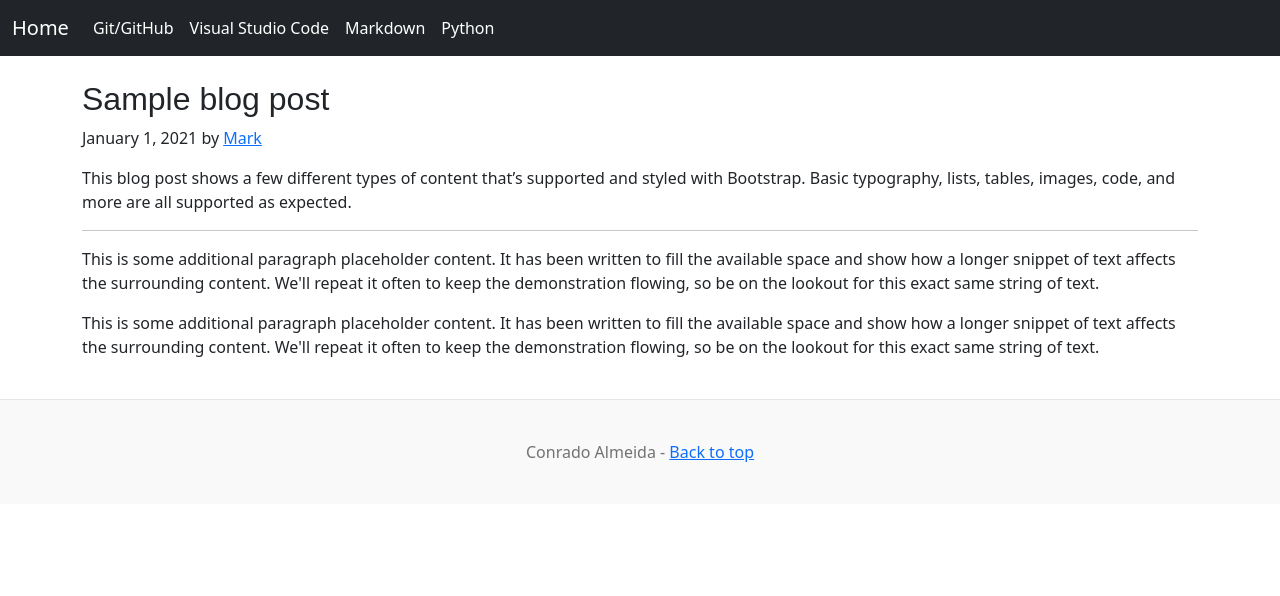
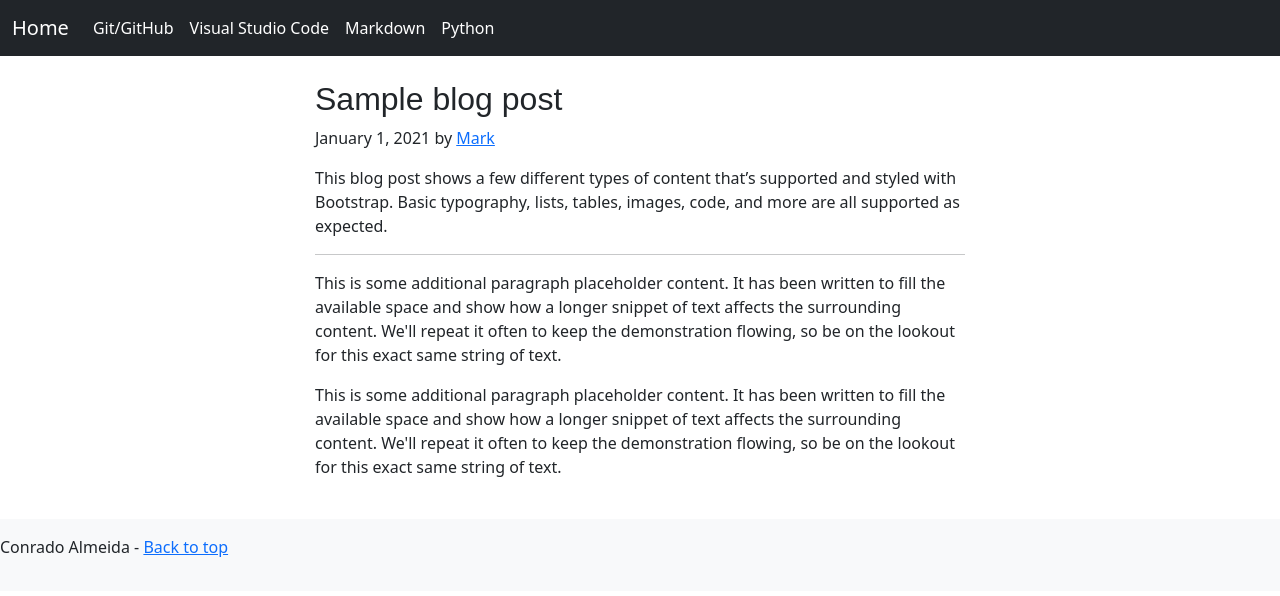
Before and after one commit to ConradoAlmeida/cheatsheets, a Jekyll site: the page built from index.html, in a window 1280 px wide. Shown: the top 596 px of the page. Built offline with Jekyll 4.4.1, drawn with Linux system fonts in a browser that asks for light colours.

Commit message:
footer stick

```diff
--- a/_layouts/default.html
+++ b/_layouts/default.html
@@ -89,7 +89,7 @@
 
 </main>
 
-<footer class="blog-footer">
+<footer class="footer mt-auto py-3 bg-light">
   <p>Conrado Almeida -
     <a href="#">Back to top</a>
   </p>
--- a/assets/css/blog.css
+++ b/assets/css/blog.css
@@ -47,12 +47,9 @@
 .blog-footer p:last-child {
   margin-bottom: 0;
 }
-#footer {
-  position: fixed;
-  padding: 10px 10px 0px 10px;
-  bottom: 0;
-  width: 100%;
-  /* Height of the footer*/
-  height: 40px;
-  background: grey;
+
+.container {
+  width: auto;
+  max-width: 680px;
+  padding: 0 15px;
 }
```
